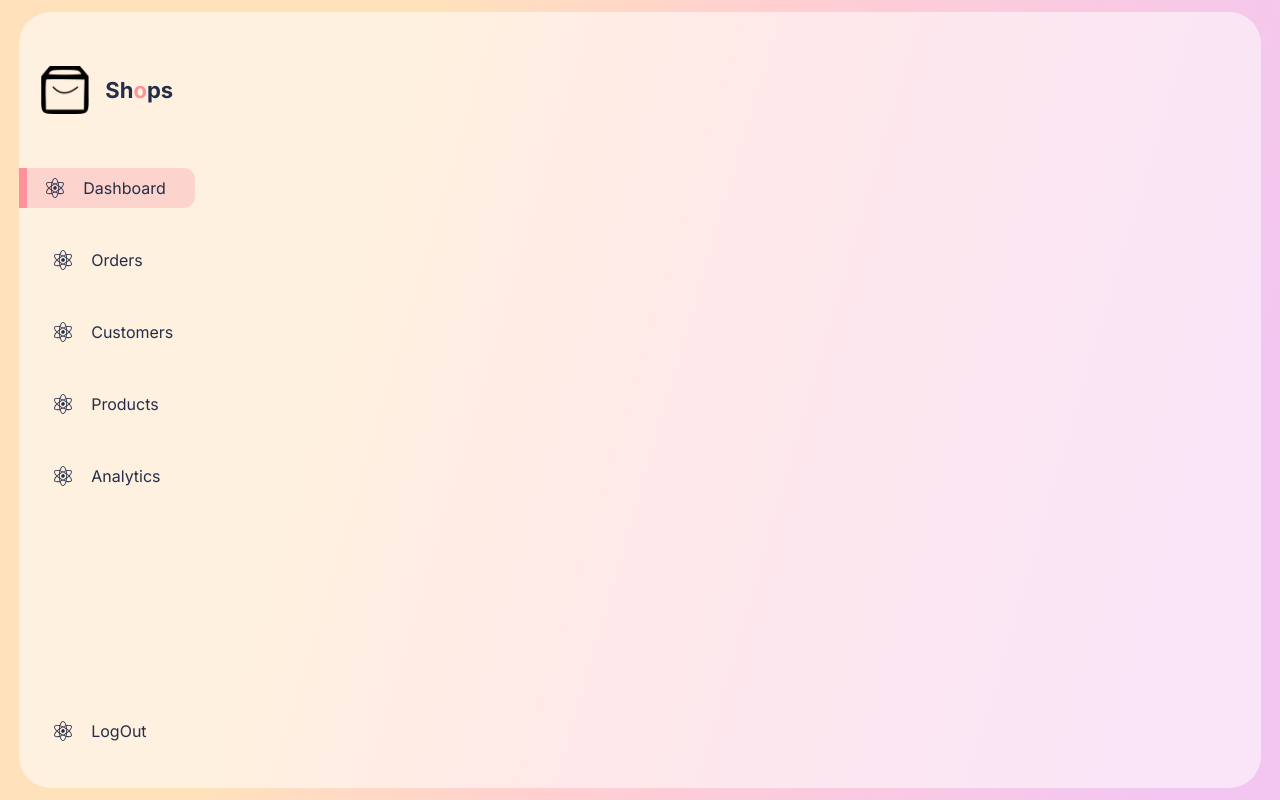
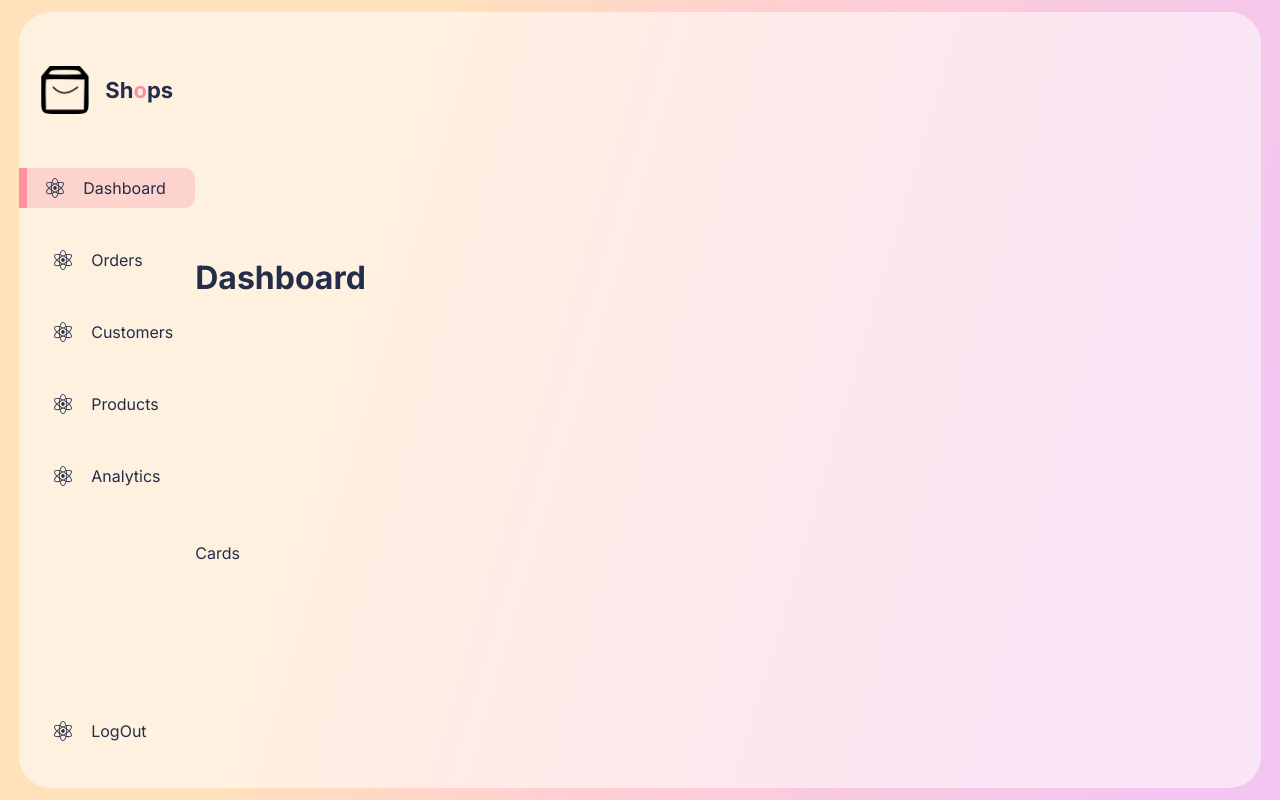
Before and after one commit to NamalTharindu97/Responsive-Admin-Panel, a React (Create React App) app: page / in a window 1280 px wide. Built offline with nearby package versions, Linux system fonts and the light colour scheme; a web font is replaced by a local one.

Commit message:
create card component

```diff
--- a/src/App.js
+++ b/src/App.js
@@ -1,4 +1,5 @@
 import "./App.css";
+import MainDash from "./components/MainDash/MainDash";
 import SideBar from "./components/SideBar/SideBar";
 
 function App() {
@@ -6,7 +7,7 @@ function App() {
 		<div className="App">
 			<div className="AppGlass">
 				<SideBar />
-				<div></div>
+				<MainDash />
 				<div></div>
 			</div>
 		</div>
--- /dev/null
+++ b/src/components/Cards/Cards.jsx
@@ -0,0 +1,8 @@
+import React from "react";
+import "./Cards.css";
+
+const Cards = () => {
+	return <div>Cards</div>;
+};
+
+export default Cards;
--- /dev/null
+++ b/src/components/MainDash/MainDash.jsx
@@ -0,0 +1,14 @@
+import React from "react";
+import "./mainDash.css";
+import Cards from "../Cards/Cards";
+
+const MainDash = () => {
+	return (
+		<div className="MainDash">
+			<h1>Dashboard</h1>
+			<Cards />
+		</div>
+	);
+};
+
+export default MainDash;
--- /dev/null
+++ b/src/components/MainDash/mainDash.css
@@ -0,0 +1,5 @@
+.MainDash {
+	display: flex;
+	flex-direction: column;
+	justify-content: space-evenly;
+}
```
Also changed, not shown: src/components/Cards/Cards.css (added).
